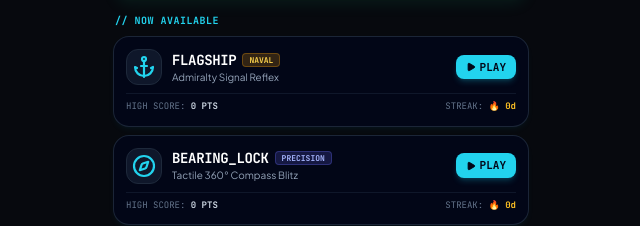
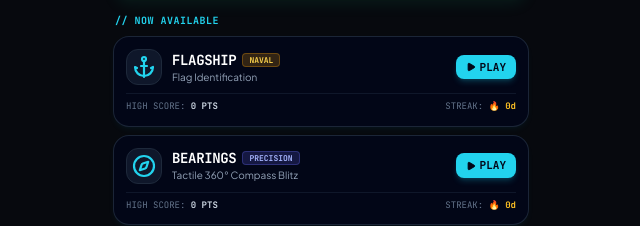
Before and after one commit to cynamonster/minty-red, a React (Vite) app: page / in a window 1280 px wide. Shown: the part 462-688 px from the top of the page, without its empty margins (319-959 px from the left). Built offline with nearby package versions, Linux system fonts and the light colour scheme; no server answers.

Commit message:
feat(bearings): rename bearing_lock to bearings

```diff
--- a/src/App.jsx
+++ b/src/App.jsx
@@ -5,7 +5,7 @@ import { RootsGame } from './games/roots/RootsGame';
 import { EthnosGame } from './games/ethnos/EthnosGame';
 import { FlagshipGame, FlagHexGame } from './games/flagship/FlagshipGame';
 import { OrbitDropGame } from './games/orbitdrop/OrbitDropGame';
-import { BearingLockGame } from './games/bearinglock/BearingLockGame';
+import { BearingsGame, BearingLockGame } from './games/bearings/BearingsGame';
 import { MetroGame } from './games/metro/MetroGame';
 import { RelicGame } from './games/relic/RelicGame';
 import { ReviewDrawer } from './shared/components/ReviewDrawer';
@@ -174,9 +174,9 @@ export function App() {
     const normalized = normalizeGameSlug(slug);
     if (normalized === 'roots') return 'Roots: Surname Origins';
     if (normalized === 'ethnos') return 'Ethnos: Micro Ethnoguesser';
-    if (normalized === 'flagship') return 'Flagship: Admiralty Signal Reflex';
+    if (normalized === 'flagship') return 'Flagship: Flag Identification';
     if (normalized === 'orbitdrop') return 'OrbitDrop: Micro-Gravity Slingshot';
-    if (normalized === 'bearinglock') return 'Bearing Lock: Compass Blitz';
+    if (normalized === 'bearings' || normalized === 'bearinglock') return 'Bearings: Compass Blitz';
     if (normalized === 'metro') return 'METRO: Transit Topology Reflex';
     if (normalized === 'relic') return 'RELIC: Temporal Restitution Protocol';
     return slug;
@@ -219,9 +219,9 @@ export function App() {
         />
       )}
 
-      {/* 5. Production Game: Bearing Lock */}
-      {(activeGame === 'bearinglock' || activeGame === 'bearing_lock') && (
-        <BearingLockGame
+      {/* 5. Production Game: Bearings */}
+      {(activeGame === 'bearings' || activeGame === 'bearinglock' || activeGame === 'bearing_lock') && (
+        <BearingsGame
           onHome={handleHome}
           onSelectGame={(slug) => handleSelectGame(slug, isReviewMode)}
           challengeCode={challengeCode}
@@ -265,7 +265,7 @@ export function App() {
       )}
 
       {/* Universal In-Game Review Drawer (Active when in review mode or launched from dash) */}
-      {['roots', 'ethnos', 'flagship', 'flaghex', 'orbitdrop', 'bearinglock', 'metro', 'relic'].includes(activeGame) && isReviewMode && (
+      {['roots', 'ethnos', 'flagship', 'flaghex', 'orbitdrop', 'bearings', 'bearinglock', 'metro', 'relic'].includes(activeGame) && isReviewMode && (
         <ReviewDrawer
           gameSlug={activeGame}
           gameTitle={getGameTitle(activeGame)}
--- a/src/data/studioRegistry.json
+++ b/src/data/studioRegistry.json
@@ -41,8 +41,8 @@
       ]
     },
     {
-      "slug": "bearinglock",
-      "title": "Bearing Lock",
+      "slug": "bearings",
+      "title": "Bearings",
       "version": "1.0.0",
       "status": "shipped",
       "rating": 5,
@@ -101,11 +101,11 @@
     },
     {
       "slug": "flagship",
-      "title": "Flagship: Admiralty Signal Reflex",
+      "title": "Flagship: Flag Identification",
       "version": "2.0.0",
       "status": "shipped",
       "rating": 5,
-      "tagline": "Admiralty Signal Reflex",
+      "tagline": "Flag Identification",
       "description": "Identify sovereign naval ensigns from abstract optical color signals before boiler steam pressure vents! Features rigged yardarm halyard, Bourdon steam tube timer, and telegraph keys.",
       "category": "Naval / Geography / Reflex",
       "targetSessionSeconds": 30,
--- a/src/games/bearings/BearingsGame.jsx
+++ b/src/games/bearings/BearingsGame.jsx
@@ -54,12 +54,16 @@ import {
 const BLITZ_START_TIME = 45; // 45s blitz timer
 const BLITZ_ACCURACY_BONUS = 8; // +8s bonus time for locks within 15°
 
-export function BearingLockGame({ onHome, onSelectGame, challengeCode }) {
+export function BearingsGame({ onHome, onSelectGame, challengeCode }) {
   const [mode, setMode] = useState('menu'); // 'menu' | 'daily' | 'blitz' | 'challenge'
   const { isPassHolder, openPassModal } = useArcadePass();
   const [showArchive, setShowArchive] = useState(false);
   const [activeDateKey, setActiveDateKey] = useState(null);
-  const [stats, setStats] = useState(() => getGameStats('bearinglock'));
+  const [stats, setStats] = useState(() => {
+    const raw = getGameStats('bearings');
+    const legacy = getGameStats('bearinglock');
+    return (raw && raw.gamesPlayed > 0) ? raw : (legacy || raw);
+  });
   const [challengeData, setChallengeData] = useState(null);
 
   // Active game session state
@@ -88,7 +92,7 @@ export function BearingLockGame({ onHome, onSelectGame, challengeCode }) {
   useEffect(() => {
     if (challengeCode) {
       const decoded = decodeChallenge(challengeCode);
-      if (decoded && decoded.gameSlug === 'bearinglock') {
+      if (decoded && (decoded.gameSlug === 'bearings' || decoded.gameSlug === 'bearinglock')) {
         setChallengeData(decoded);
         startChallenge(decoded);
       }
@@ -137,12 +141,12 @@ export function BearingLockGame({ onHome, onSelectGame, challengeCode }) {
   // Start Blitz Mode
   const startBlitz = () => {
     soundEngine.playTap();
-    const check = canPlayInfiniteMode('bearinglock', isPassHolder);
+    const check = canPlayInfiniteMode('bearings', isPassHolder);
     if (!check.allowed) {
       openPassModal('plans', "You've used today's free Radar Blitz flight. Unlock unlimited flights with the Arcade Pass.");
       return;
     }
-    incrementDailyInfinitePlays('bearinglock');
+    incrementDailyInfinitePlays('bearings');
     setActiveDateKey(null);
 
     const seed = Date.now();
@@ -292,10 +296,10 @@ export function BearingLockGame({ onHome, onSelectGame, challengeCode }) {
 
     const correctCount = history.filter((h) => h.delta <= 15).length;
     if (activeDateKey) {
-      saveArchiveScore('bearinglock', activeDateKey, totalScore);
+      saveArchiveScore('bearings', activeDateKey, totalScore);
     } else {
-      saveGameScore('bearinglock', totalScore, mode === 'daily', correctCount);
-      setStats(getGameStats('bearinglock'));
+      saveGameScore('bearings', totalScore, mode === 'daily', correctCount);
+      setStats(getGameStats('bearings'));
     }
   };
 
@@ -325,11 +329,11 @@ export function BearingLockGame({ onHome, onSelectGame, challengeCode }) {
         ? 'Radar Blitz'
         : '1v1 Challenge';
 
-    const text = `🧭 BEARING LOCK (${modeLabel})
+    const text = `🧭 BEARINGS (${modeLabel})
 Score: ${totalScore.toLocaleString()} pts | Avg Error: ±${avgError}°
 ${emojiGrid}
 Bullseyes: ${bullseyeCount} 🎯
-Play now: ${window.location.origin}/bearinglock`;
+Play now: ${window.location.origin}/bearings`;
 
     copyShareText(text);
     setCopyFeedback('Copied result to clipboard!');
@@ -341,8 +345,8 @@ Play now: ${window.location.origin}/bearinglock`;
     soundEngine.playTap();
     const seed = activeSeedRef.current || Date.now();
     const totalTime = Math.round((Date.now() - gameStartTimeRef.current) / 1000);
-    const code = encodeChallenge('bearinglock', seed, totalScore, totalTime);
-    const url = `${window.location.origin}/bearinglock?c=${code}`;
+    const code = encodeChallenge('bearings', seed, totalScore, totalTime);
+    const url = `${window.location.origin}/bearings?c=${code}`;
     copyShareText(url);
     setCopyFeedback('Copied 1v1 Challenge link!');
     setTimeout(() => setCopyFeedback(null), 2500);
@@ -358,7 +362,7 @@ Play now: ${window.location.origin}/bearinglock`;
 
   return (
     <GameContainer
-      title="BEARING LOCK"
+      title="BEARINGS"
       subtitle="Tactile Compass Blitz"
       streak={combo > 1 ? `${combo}x` : 0}
       onHome={onHome}
@@ -377,7 +381,7 @@ Play now: ${window.location.origin}/bearinglock`;
                 <Compass className="w-9 h-9 text-sky-400 animate-spin-slow" />
               </div>
               <h2 className="text-2xl font-black tracking-tight text-white uppercase">
-                Bearing Lock
+                Bearings
               </h2>
               <p className="text-xs text-sky-400/90 font-medium tracking-wide mt-1">
                 Tactile 360° Compass Navigation Blitz
@@ -485,7 +489,7 @@ Play now: ${window.location.origin}/bearinglock`;
           </div>
 
           <div className="w-full pt-2">
-            <AdBanner game="bearinglock" onSelectGame={onSelectGame} />
+            <AdBanner game="bearings" onSelectGame={onSelectGame} />
           </div>
         </div>
       )}
@@ -648,7 +652,7 @@ Play now: ${window.location.origin}/bearinglock`;
           </div>
 
           <div className="mt-auto pt-2">
-            <AdBanner game="bearinglock" onSelectGame={onSelectGame} />
+            <AdBanner game="bearings" onSelectGame={onSelectGame} />
           </div>
         </div>
       )}
@@ -766,17 +770,17 @@ Play now: ${window.location.origin}/bearinglock`;
           </div>
 
           <div className="w-full pt-2">
-            <AdBanner game="bearinglock" onSelectGame={onSelectGame} />
+            <AdBanner game="bearings" onSelectGame={onSelectGame} />
           </div>
         </div>
       )}
 
       {/* Studio Review Drawer (dash.minty.red / ?review=true) */}
-      <ReviewDrawer gameSlug="bearinglock" />
+      <ReviewDrawer gameSlug="bearings" />
 
       {/* Daily Archive Picker Modal */}
       <GameArchivePicker
-        gameSlug="bearinglock"
+        gameSlug="bearings"
         isOpen={showArchive}
         onClose={() => setShowArchive(false)}
         onSelectDate={(date) => startDaily(date)}
@@ -784,3 +788,6 @@ Play now: ${window.location.origin}/bearinglock`;
     </GameContainer>
   );
 }
+
+// Backward compatibility alias
+export const BearingLockGame = BearingsGame;
--- a/src/games/flagship/FlagshipGame.jsx
+++ b/src/games/flagship/FlagshipGame.jsx
@@ -988,7 +988,7 @@ export function FlagshipGame({ onHome, onSelectGame, challengeCode }) {
   return (
     <GameContainer
       title="FLAGSHIP"
-      subtitle="Admiralty Signal Reflex"
+      subtitle="Flag Identification"
       streak={stats.currentStreak}
       onHome={onHome}
       showConfetti={showConfetti}
--- a/src/hub/ArcadeHub.jsx
+++ b/src/hub/ArcadeHub.jsx
@@ -2,7 +2,7 @@ import React, { useState } from 'react';
 import {
   Compass,
   Sparkles,
-  Layers,
+  TrainFront,
   Flame,
   Volume2,
   VolumeX,
@@ -10,7 +10,7 @@ import {
   Trophy,
   ExternalLink,
   Orbit,
-  Zap,
+  RotateCcwClock,
   Anchor,
   PersonStanding,
   GamepadDirectional,
@@ -29,7 +29,9 @@ export function ArcadeHub({ onSelectGame, onOpenDashboard }) {
   // Production Games Stats
   const orbitdropStats = getGameStats('orbitdrop');
   const ethnosStats = getGameStats('ethnos');
-  const bearinglockStats = getGameStats('bearinglock');
+  const bearingsRaw = getGameStats('bearings');
+  const legacyBearinglock = getGameStats('bearinglock') || getGameStats('bearing_lock');
+  const bearingsStats = (bearingsRaw && bearingsRaw.gamesPlayed > 0) ? bearingsRaw : legacyBearinglock;
   const flagshipRaw = getGameStats('flagship');
   const legacyFlaghex = getGameStats('flaghex');
   const flagshipStats = (flagshipRaw && flagshipRaw.gamesPlayed > 0) ? flagshipRaw : legacyFlaghex;
@@ -51,7 +53,7 @@ export function ArcadeHub({ onSelectGame, onOpenDashboard }) {
       slug: 'flagship',
       title: 'FLAGSHIP',
       displayTitle: 'Flagship',
-      tagline: 'Admiralty Signal Reflex',
+      tagline: 'Flag Identification',
       description: 'Identify sovereign naval ensigns from abstract optical color signals before boiler steam pressure vents!',
       stats: flagshipStats,
       badge: 'NAVAL',
@@ -59,12 +61,12 @@ export function ArcadeHub({ onSelectGame, onOpenDashboard }) {
       icon: Anchor,
     },
     {
-      slug: 'bearinglock',
-      title: 'BEARING_LOCK',
-      displayTitle: 'Bearing Lock',
+      slug: 'bearings',
+      title: 'BEARINGS',
+      displayTitle: 'Bearings',
       tagline: 'Tactile 360° Compass Blitz',
       description: 'Test your global sense of direction by navigating across global landmarks, cities, and corridors on an interactive 360° tactile compass dial.',
-      stats: bearinglockStats,
+      stats: bearingsStats,
       badge: 'PRECISION',
       badgeColor: 'bg-indigo-500/20 text-indigo-300 border-indigo-500/30',
       icon: Compass,
@@ -93,7 +95,7 @@ export function ArcadeHub({ onSelectGame, onOpenDashboard }) {
       stats: relicStats,
       badge: 'NEW',
       badgeColor: 'bg-cyan-500/20 text-cyan-300 border-cyan-500/30',
-      icon: Zap,
+      icon: RotateCcwClock,
     },
     {
       slug: 'metro',
@@ -104,7 +106,7 @@ export function ArcadeHub({ onSelectGame, onOpenDashboard }) {
       stats: metroStats,
       badge: 'PROTOTYPE',
       badgeColor: 'bg-cyan-500/20 text-cyan-300 border-cyan-500/30',
-      icon: Layers,
+      icon: TrainFront,
     },
     {
       slug: 'roots',
@@ -127,10 +129,10 @@ export function ArcadeHub({ onSelectGame, onOpenDashboard }) {
       (flagshipStats?.currentStreak || 0) +
       (orbitdropStats?.currentStreak || 0) +
       (ethnosStats?.currentStreak || 0) +
-      (bearinglockStats?.currentStreak || 0)
+      (bearingsStats?.currentStreak || 0)
     : (orbitdropStats?.currentStreak || 0) +
       (ethnosStats?.currentStreak || 0) +
-      (bearinglockStats?.currentStreak || 0) +
+      (bearingsStats?.currentStreak || 0) +
       (flagshipStats?.currentStreak || 0);
 
   const totalPlayed = isDev
@@ -140,10 +142,10 @@ export function ArcadeHub({ onSelectGame, onOpenDashboard }) {
       (flagshipStats?.gamesPlayed || 0) +
       (orbitdropStats?.gamesPlayed || 0) +
       (ethnosStats?.gamesPlayed || 0) +
-      (bearinglockStats?.gamesPlayed || 0)
+      (bearingsStats?.gamesPlayed || 0)
     : (orbitdropStats?.gamesPlayed || 0) +
       (ethnosStats?.gamesPlayed || 0) +
-      (bearinglockStats?.gamesPlayed || 0) +
+      (bearingsStats?.gamesPlayed || 0) +
       (flagshipStats?.gamesPlayed || 0);
 
   return (
@@ -328,7 +330,7 @@ export function ArcadeHub({ onSelectGame, onOpenDashboard }) {
           </div>
         </section>
 
-        {/* LIVE PRODUCTION CABINETS: Flagship, Bearing Lock & Ethnos */}
+        {/* LIVE PRODUCTION CABINETS: Flagship, Bearings & Ethnos */}
         <section className="mb-4 space-y-2">
           <div className="flex items-center justify-between text-[10px] font-mono text-slate-400 mb-1.5 px-0.5">
             <span className="text-cyan-400 font-bold tracking-wider">// NOW AVAILABLE</span>
--- a/src/shared/ads/adConfig.js
+++ b/src/shared/ads/adConfig.js
@@ -41,8 +41,11 @@ export const AD_SLOTS = {
   logicgate:
     (typeof import.meta !== 'undefined' && import.meta.env?.VITE_ADSENSE_SLOT_LOGICGATE) ||
     '1000000009',
+  bearings:
+    (typeof import.meta !== 'undefined' && (import.meta.env?.VITE_ADSENSE_SLOT_BEARINGS || import.meta.env?.VITE_ADSENSE_SLOT_BEARINGLOCK)) ||
+    '1000000010',
   bearinglock:
-    (typeof import.meta !== 'undefined' && import.meta.env?.VITE_ADSENSE_SLOT_BEARINGLOCK) ||
+    (typeof import.meta !== 'undefined' && (import.meta.env?.VITE_ADSENSE_SLOT_BEARINGS || import.meta.env?.VITE_ADSENSE_SLOT_BEARINGLOCK)) ||
     '1000000010',
   default:
     (typeof import.meta !== 'undefined' && import.meta.env?.VITE_ADSENSE_SLOT_DEFAULT) ||
@@ -89,9 +92,9 @@ export const HOUSE_ADS = [
     borderColor: 'border-indigo-500/30',
   },
   {
-    id: 'bearinglock-blitz',
-    gameSlug: 'bearinglock',
-    title: 'Bearing Lock: Compass Blitz',
+    id: 'bearings-blitz',
+    gameSlug: 'bearings',
+    title: 'Bearings: Compass Blitz',
     tagline: 'Geography challenge with a 360º compass dial',
     cta: 'Play Now',
     icon: 'Compass',
--- a/src/shared/components/NextGameDrawer.jsx
+++ b/src/shared/components/NextGameDrawer.jsx
@@ -1,5 +1,5 @@
 import React from 'react';
-import { Sparkles, ArrowRight, Gamepad2, Compass, Layers, Orbit, Anchor, Zap } from 'lucide-react';
+import { Sparkles, ArrowRight, Gamepad2, Compass, TrainFront, Orbit, Anchor, RotateCcwClock } from 'lucide-react';
 import { soundEngine } from '../audio/soundEngine';
 import { getAvailableGames } from '../utils/environment';
 import { trackNextGameClick } from '../analytics/analyticsService';
@@ -24,16 +24,16 @@ const ALL_GAMES = [
   {
     slug: 'flagship',
     title: 'Flagship',
-    subtitle: 'Admiralty Signal Reflex',
+    subtitle: 'Flag Identification',
     badge: 'Naval',
     icon: Anchor,
     accent: 'from-amber-500/20 to-sky-500/20 border-amber-500/30 text-amber-400',
   },
   {
-    slug: 'bearinglock',
-    title: 'Bearing Lock',
+    slug: 'bearings',
+    title: 'Bearings',
     subtitle: 'Tactile Compass Blitz',
-    badge: 'New',
+    badge: 'Precision',
     icon: Compass,
     accent: 'from-sky-500/20 to-teal-500/20 border-sky-500/30 text-sky-400',
   },
@@ -42,7 +42,7 @@ const ALL_GAMES = [
     title: 'R.E.L.I.C.',
     subtitle: 'Temporal Restitution Protocol',
     badge: 'Lab',
-    icon: Zap,
+    icon: RotateCcwClock,
     accent: 'from-cyan-500/20 to-blue-500/20 border-cyan-500/30 text-cyan-400',
   },
   {
@@ -50,7 +50,7 @@ const ALL_GAMES = [
     title: 'METRO',
     subtitle: 'Transit Topology Reflex',
     badge: 'Lab',
-    icon: Layers,
+    icon: TrainFront,
     accent: 'from-cyan-500/20 to-teal-500/20 border-cyan-500/30 text-cyan-400',
   },
   {
--- a/src/shared/utils/environment.js
+++ b/src/shared/utils/environment.js
@@ -6,7 +6,7 @@
 export const PUBLIC_GAMES = [
   'orbitdrop',
   'ethnos',
-  'bearinglock',
+  'bearings',
   'flagship',
 ];
 
@@ -29,6 +29,8 @@ export const ALL_GAMES = [
   'metro',
   'roots',
   'flaghex', // legacy alias for flagship
+  'bearinglock', // legacy alias for bearings
+  'bearing_lock',
 ];
 
 /**
@@ -115,12 +117,12 @@ export function shouldHideAds() {
 }
 
 /**
- * Normalizes game slug aliases (e.g. bearing_lock -> bearinglock, flaghex -> flagship).
+ * Normalizes game slug aliases (e.g. bearing_lock / bearinglock -> bearings, flaghex -> flagship).
  */
 export function normalizeGameSlug(slug) {
   if (!slug) return '';
   const clean = slug.toLowerCase().trim();
-  if (clean === 'bearing_lock') return 'bearinglock';
+  if (clean === 'bearing_lock' || clean === 'bearinglock') return 'bearings';
   if (clean === 'flaghex') return 'flagship';
   if (clean === 'cyber-shinobi') return 'shinobi';
   return clean;
@@ -128,7 +130,7 @@ export function normalizeGameSlug(slug) {
 
 /**
  * Returns the list of games available in the current environment.
- * On production minty.red: 'orbitdrop', 'ethnos', 'bearinglock', 'flagship'
+ * On production minty.red: 'orbitdrop', 'ethnos', 'bearings', 'flagship'
  * On dev site: production games + dev lab cartridges
  */
 export function getAvailableGames() {
```
Also changed, not shown: public/og-style-mockups.html (+4 -4 lines), scripts/prerender-og-routes.js (+8 -2 lines), 1 other file (tests, documents, lock files or other folders).
